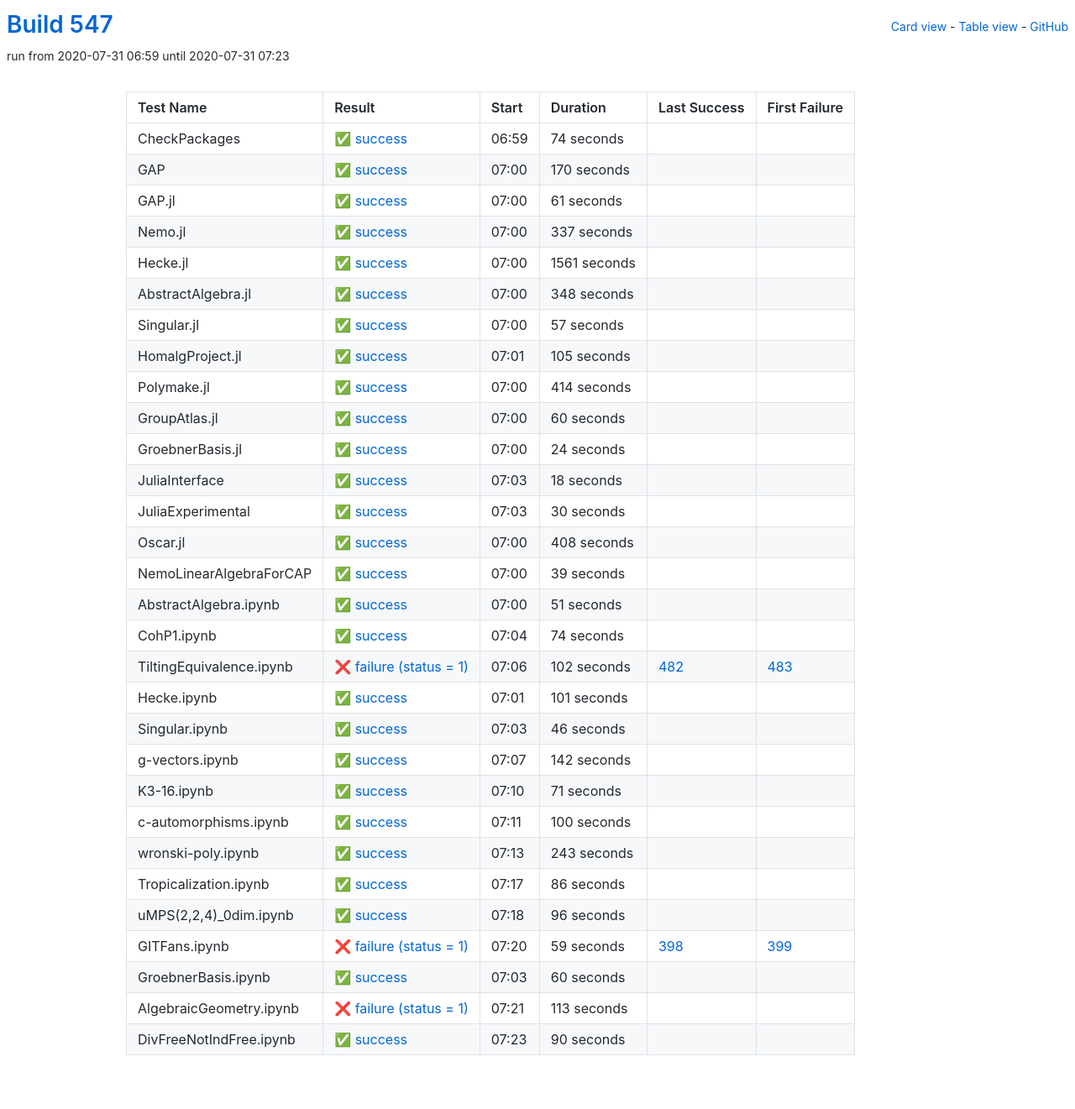
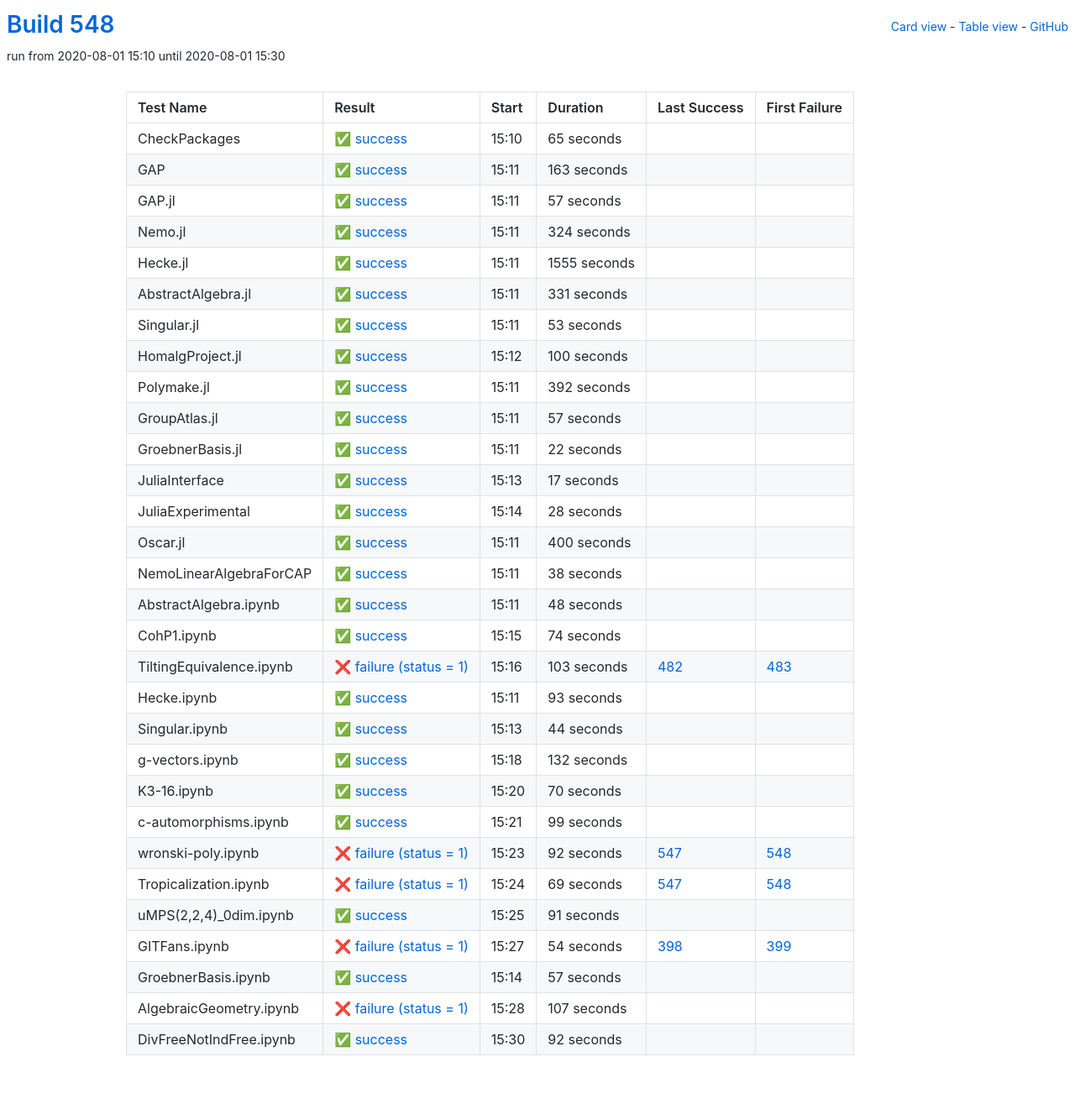
Before and after one commit to oscar-system/oscar-ci-status-stable, a Jekyll site: the page built from table.html, in a window 1280 px wide. Shown: the whole page at 84% size. Built offline with Jekyll 4.4.1, drawn with Linux system fonts in a browser that asks for light colours.

Commit message:
Build #548

```diff
--- a/_data/ci.yml
+++ b/_data/ci.yml
@@ -1,6 +1,6 @@
 ---
-build: 547
-build_url: https://oscarci.mathematik.uni-kl.de/job/oscar-stable/547/
+build: 548
+build_url: https://oscarci.mathematik.uni-kl.de/job/oscar-stable/548/
 job: oscar-stable
 organization: oscar-system
 repo: oscar-ci-status-stable
@@ -8,80 +8,32 @@ repourl: https://github.com/oscar-system/oscar-ci-status-stable
 tests:
 - name: CheckPackages
   id: checkpackages
-  log: https://oscarci.mathematik.uni-kl.de/job/oscar-stable/547/artifact/logs/build-547/CheckPackages.log
-  start: 2020-07-31 06:59
+  log: https://oscarci.mathematik.uni-kl.de/job/oscar-stable/548/artifact/logs/build-548/CheckPackages.log
+  start: 2020-08-01 15:10
   success: true
   exitcode: 0
   status: success
-  duration: 74
+  duration: 65
   last_success: false
   last_success_url:
   first_failure: false
   first_failure_url:
 - name: GAP
   id: gap
-  log: https://oscarci.mathematik.uni-kl.de/job/oscar-stable/547/artifact/logs/build-547/GAP.log
-  start: 2020-07-31 07:00
+  log: https://oscarci.mathematik.uni-kl.de/job/oscar-stable/548/artifact/logs/build-548/GAP.log
+  start: 2020-08-01 15:11
   success: true
   exitcode: 0
   status: success
-  duration: 170
+  duration: 163
   last_success: false
   last_success_url:
   first_failure: false
   first_failure_url:
 - name: GAP.jl
   id: gap-jl
-  log: https://oscarci.mathematik.uni-kl.de/job/oscar-stable/547/artifact/logs/build-547/GAP.jl.log
-  start: 2020-07-31 07:00
-  success: true
-  exitcode: 0
-  status: success
-  duration: 61
-  last_success: false
-  last_success_url:
-  first_failure: false
-  first_failure_url:
-- name: Nemo.jl
-  id: nemo-jl
-  log: https://oscarci.mathematik.uni-kl.de/job/oscar-stable/547/artifact/logs/build-547/Nemo.jl.log
-  start: 2020-07-31 07:00
-  success: true
-  exitcode: 0
-  status: success
-  duration: 337
-  last_success: false
-  last_success_url:
-  first_failure: false
-  first_failure_url:
-- name: Hecke.jl
-  id: hecke-jl
-  log: https://oscarci.mathematik.uni-kl.de/job/oscar-stable/547/artifact/logs/build-547/Hecke.jl.log
-  start: 2020-07-31 07:00
-  success: true
-  exitcode: 0
-  status: success
-  duration: 1561
-  last_success: false
-  last_success_url:
-  first_failure: false
-  first_failure_url:
-- name: AbstractAlgebra.jl
-  id: abstractalgebra-jl
-  log: https://oscarci.mathematik.uni-kl.de/job/oscar-stable/547/artifact/logs/build-547/AbstractAlgebra.jl.log
-  start: 2020-07-31 07:00
-  success: true
-  exitcode: 0
-  status: success
-  duration: 348
-  last_success: false
-  last_success_url:
-  first_failure: false
-  first_failure_url:
-- name: Singular.jl
-  id: singular-jl
-  log: https://oscarci.mathematik.uni-kl.de/job/oscar-stable/547/artifact/logs/build-547/Singular.jl.log
-  start: 2020-07-31 07:00
+  log: https://oscarci.mathematik.uni-kl.de/job/oscar-stable/548/artifact/logs/build-548/GAP.jl.log
+  start: 2020-08-01 15:11
   success: true
   exitcode: 0
   status: success
@@ -90,118 +42,166 @@ tests:
   last_success_url:
   first_failure: false
   first_failure_url:
-- name: HomalgProject.jl
-  id: homalgproject-jl
-  log: https://oscarci.mathematik.uni-kl.de/job/oscar-stable/547/artifact/logs/build-547/HomalgProject.jl.log
-  start: 2020-07-31 07:01
+- name: Nemo.jl
+  id: nemo-jl
+  log: https://oscarci.mathematik.uni-kl.de/job/oscar-stable/548/artifact/logs/build-548/Nemo.jl.log
+  start: 2020-08-01 15:11
   success: true
   exitcode: 0
   status: success
-  duration: 105
+  duration: 324
+  last_success: false
+  last_success_url:
+  first_failure: false
+  first_failure_url:
+- name: Hecke.jl
+  id: hecke-jl
+  log: https://oscarci.mathematik.uni-kl.de/job/oscar-stable/548/artifact/logs/build-548/Hecke.jl.log
+  start: 2020-08-01 15:11
+  success: true
+  exitcode: 0
+  status: success
+  duration: 1555
+  last_success: false
+  last_success_url:
+  first_failure: false
+  first_failure_url:
+- name: AbstractAlgebra.jl
+  id: abstractalgebra-jl
+  log: https://oscarci.mathematik.uni-kl.de/job/oscar-stable/548/artifact/logs/build-548/AbstractAlgebra.jl.log
+  start: 2020-08-01 15:11
+  success: true
+  exitcode: 0
+  status: success
+  duration: 331
+  last_success: false
+  last_success_url:
+  first_failure: false
+  first_failure_url:
+- name: Singular.jl
+  id: singular-jl
+  log: https://oscarci.mathematik.uni-kl.de/job/oscar-stable/548/artifact/logs/build-548/Singular.jl.log
+  start: 2020-08-01 15:11
+  success: true
+  exitcode: 0
+  status: success
+  duration: 53
+  last_success: false
+  last_success_url:
+  first_failure: false
+  first_failure_url:
+- name: HomalgProject.jl
+  id: homalgproject-jl
+  log: https://oscarci.mathematik.uni-kl.de/job/oscar-stable/548/artifact/logs/build-548/HomalgProject.jl.log
+  start: 2020-08-01 15:12
+  success: true
+  exitcode: 0
+  status: success
+  duration: 100
   last_success: false
   last_success_url:
   first_failure: false
   first_failure_url:
 - name: Polymake.jl
   id: polymake-jl
-  log: https://oscarci.mathematik.uni-kl.de/job/oscar-stable/547/artifact/logs/build-547/Polymake.jl.log
-  start: 2020-07-31 07:00
+  log: https://oscarci.mathematik.uni-kl.de/job/oscar-stable/548/artifact/logs/build-548/Polymake.jl.log
+  start: 2020-08-01 15:11
   success: true
   exitcode: 0
   status: success
-  duration: 414
+  duration: 392
   last_success: false
   last_success_url:
   first_failure: false
   first_failure_url:
 - name: GroupAtlas.jl
   id: groupatlas-jl
-  log: https://oscarci.mathematik.uni-kl.de/job/oscar-stable/547/artifact/logs/build-547/GroupAtlas.jl.log
-  start: 2020-07-31 07:00
+  log: https://oscarci.mathematik.uni-kl.de/job/oscar-stable/548/artifact/logs/build-548/GroupAtlas.jl.log
+  start: 2020-08-01 15:11
   success: true
   exitcode: 0
   status: success
-  duration: 60
+  duration: 57
   last_success: false
   last_success_url:
   first_failure: false
   first_failure_url:
 - name: GroebnerBasis.jl
   id: groebnerbasis-jl
-  log: https://oscarci.mathematik.uni-kl.de/job/oscar-stable/547/artifact/logs/build-547/GroebnerBasis.jl.log
-  start: 2020-07-31 07:00
+  log: https://oscarci.mathematik.uni-kl.de/job/oscar-stable/548/artifact/logs/build-548/GroebnerBasis.jl.log
+  start: 2020-08-01 15:11
   success: true
   exitcode: 0
   status: success
-  duration: 24
+  duration: 22
   last_success: false
   last_success_url:
   first_failure: false
   first_failure_url:
 - name: JuliaInterface
   id: juliainterface
-  log: https://oscarci.mathematik.uni-kl.de/job/oscar-stable/547/artifact/logs/build-547/JuliaInterface.log
-  start: 2020-07-31 07:03
+  log: https://oscarci.mathematik.uni-kl.de/job/oscar-stable/548/artifact/logs/build-548/JuliaInterface.log
+  start: 2020-08-01 15:13
   success: true
   exitcode: 0
   status: success
-  duration: 18
+  duration: 17
   last_success: false
   last_success_url:
   first_failure: false
   first_failure_url:
 - name: JuliaExperimental
   id: juliaexperimental
-  log: https://oscarci.mathematik.uni-kl.de/job/oscar-stable/547/artifact/logs/build-547/JuliaExperimental.log
-  start: 2020-07-31 07:03
+  log: https://oscarci.mathematik.uni-kl.de/job/oscar-stable/548/artifact/logs/build-548/JuliaExperimental.log
+  start: 2020-08-01 15:14
   success: true
   exitcode: 0
   status: success
-  duration: 30
+  duration: 28
   last_success: false
   last_success_url:
   first_failure: false
   first_failure_url:
 - name: Oscar.jl
   id: oscar-jl
-  log: https://oscarci.mathematik.uni-kl.de/job/oscar-stable/547/artifact/logs/build-547/Oscar.jl.log
-  start: 2020-07-31 07:00
+  log: https://oscarci.mathematik.uni-kl.de/job/oscar-stable/548/artifact/logs/build-548/Oscar.jl.log
+  start: 2020-08-01 15:11
   success: true
   exitcode: 0
   status: success
-  duration: 408
+  duration: 400
   last_success: false
   last_success_url:
   first_failure: false
   first_failure_url:
 - name: NemoLinearAlgebraForCAP
   id: nemolinearalgebraforcap
-  log: https://oscarci.mathematik.uni-kl.de/job/oscar-stable/547/artifact/logs/build-547/NemoLinearAlgebraForCAP.log
-  start: 2020-07-31 07:00
+  log: https://oscarci.mathematik.uni-kl.de/job/oscar-stable/548/artifact/logs/build-548/NemoLinearAlgebraForCAP.log
+  start: 2020-08-01 15:11
   success: true
   exitcode: 0
   status: success
-  duration: 39
+  duration: 38
   last_success: false
   last_success_url:
   first_failure: false
   first_failure_url:
 - name: AbstractAlgebra.ipynb
   id: abstractalgebra-ipynb
-  log: https://oscarci.mathematik.uni-kl.de/job/oscar-stable/547/artifact/logs/build-547/AbstractAlgebra.ipynb.log
-  start: 2020-07-31 07:00
+  log: https://oscarci.mathematik.uni-kl.de/job/oscar-stable/548/artifact/logs/build-548/AbstractAlgebra.ipynb.log
+  start: 2020-08-01 15:11
   success: true
   exitcode: 0
   status: success
-  duration: 51
+  duration: 48
   last_success: false
   last_success_url:
   first_failure: false
   first_failure_url:
 - name: CohP1.ipynb
   id: cohp1-ipynb
-  log: https://oscarci.mathematik.uni-kl.de/job/oscar-stable/547/artifact/logs/build-547/CohP1.ipynb.log
-  start: 2020-07-31 07:04
+  log: https://oscarci.mathematik.uni-kl.de/job/oscar-stable/548/artifact/logs/build-548/CohP1.ipynb.log
+  start: 2020-08-01 15:15
   success: true
   exitcode: 0
   status: success
@@ -212,156 +212,156 @@ tests:
   first_failure_url:
 - name: TiltingEquivalence.ipynb
   id: tiltingequivalence-ipynb
-  log: https://oscarci.mathematik.uni-kl.de/job/oscar-stable/547/artifact/logs/build-547/TiltingEquivalence.ipynb.log
-  start: 2020-07-31 07:06
+  log: https://oscarci.mathematik.uni-kl.de/job/oscar-stable/548/artifact/logs/build-548/TiltingEquivalence.ipynb.log
+  start: 2020-08-01 15:16
   success: false
   exitcode: 1
   status: failure
-  duration: 102
+  duration: 103
   last_success: 482
   last_success_url: https://oscarci.mathematik.uni-kl.de/job/oscar-stable/482/
   first_failure: 483
   first_failure_url: https://oscarci.mathematik.uni-kl.de/job/oscar-stable/483/
 - name: Hecke.ipynb
   id: hecke-ipynb
-  log: https://oscarci.mathematik.uni-kl.de/job/oscar-stable/547/artifact/logs/build-547/Hecke.ipynb.log
-  start: 2020-07-31 07:01
+  log: https://oscarci.mathematik.uni-kl.de/job/oscar-stable/548/artifact/logs/build-548/Hecke.ipynb.log
+  start: 2020-08-01 15:11
   success: true
   exitcode: 0
   status: success
-  duration: 101
+  duration: 93
   last_success: false
   last_success_url:
   first_failure: false
   first_failure_url:
 - name: Singular.ipynb
   id: singular-ipynb
-  log: https://oscarci.mathematik.uni-kl.de/job/oscar-stable/547/artifact/logs/build-547/Singular.ipynb.log
-  start: 2020-07-31 07:03
+  log: https://oscarci.mathematik.uni-kl.de/job/oscar-stable/548/artifact/logs/build-548/Singular.ipynb.log
+  start: 2020-08-01 15:13
   success: true
   exitcode: 0
   status: success
-  duration: 46
+  duration: 44
   last_success: false
   last_success_url:
   first_failure: false
   first_failure_url:
 - name: g-vectors.ipynb
   id: g-vectors-ipynb
-  log: https://oscarci.mathematik.uni-kl.de/job/oscar-stable/547/artifact/logs/build-547/g-vectors.ipynb.log
-  start: 2020-07-31 07:07
+  log: https://oscarci.mathematik.uni-kl.de/job/oscar-stable/548/artifact/logs/build-548/g-vectors.ipynb.log
+  start: 2020-08-01 15:18
   success: true
   exitcode: 0
   status: success
-  duration: 142
+  duration: 132
   last_success: false
   last_success_url:
   first_failure: false
   first_failure_url:
 - name: K3-16.ipynb
   id: k3-16-ipynb
-  log: https://oscarci.mathematik.uni-kl.de/job/oscar-stable/547/artifact/logs/build-547/K3-16.ipynb.log
-  start: 2020-07-31 07:10
+  log: https://oscarci.mathematik.uni-kl.de/job/oscar-stable/548/artifact/logs/build-548/K3-16.ipynb.log
+  start: 2020-08-01 15:20
   success: true
   exitcode: 0
   status: success
-  duration: 71
+  duration: 70
   last_success: false
   last_success_url:
   first_failure: false
   first_failure_url:
 - name: c-automorphisms.ipynb
   id: c-automorphisms-ipynb
-  log: https://oscarci.mathematik.uni-kl.de/job/oscar-stable/547/artifact/logs/build-547/c-automorphisms.ipynb.log
-  start: 2020-07-31 07:11
+  log: https://oscarci.mathematik.uni-kl.de/job/oscar-stable/548/artifact/logs/build-548/c-automorphisms.ipynb.log
+  start: 2020-08-01 15:21
   success: true
   exitcode: 0
   status: success
-  duration: 100
+  duration: 99
   last_success: false
   last_success_url:
   first_failure: false
   first_failure_url:
 - name: wronski-poly.ipynb
   id: wronski-poly-ipynb
-  log: https://oscarci.mathematik.uni-kl.de/job/oscar-stable/547/artifact/logs/build-547/wronski-poly.ipynb.log
-  start: 2020-07-31 07:13
+  log: https://oscarci.mathematik.uni-kl.de/job/oscar-stable/548/artifact/logs/build-548/wronski-poly.ipynb.log
+  start: 2020-08-01 15:23
+  success: false
+  exitcode: 1
+  status: failure
+  duration: 92
+  last_success: 547
+  last_success_url: https://oscarci.mathematik.uni-kl.de/job/oscar-stable/547/
+  first_failure: 548
+  first_failure_url: https://oscarci.mathematik.uni-kl.de/job/oscar-stable/548/
+- name: Tropicalization.ipynb
+  id: tropicalization-ipynb
+  log: https://oscarci.mathematik.uni-kl.de/job/oscar-stable/548/artifact/logs/build-548/Tropicalization.ipynb.log
+  start: 2020-08-01 15:24
+  success: false
+  exitcode: 1
+  status: failure
+  duration: 69
+  last_success: 547
+  last_success_url: https://oscarci.mathematik.uni-kl.de/job/oscar-stable/547/
+  first_failure: 548
+  first_failure_url: https://oscarci.mathematik.uni-kl.de/job/oscar-stable/548/
+- name: uMPS(2,2,4)_0dim.ipynb
+  id: umps-2-2-4-0dim-ipynb
+  log: https://oscarci.mathematik.uni-kl.de/job/oscar-stable/548/artifact/logs/build-548/uMPS-2-2-4-_0dim.ipynb.log
+  start: 2020-08-01 15:25
   success: true
   exitcode: 0
   status: success
-  duration: 243
-  last_success: false
-  last_success_url:
-  first_failure: false
-  first_failure_url:
-- name: Tropicalization.ipynb
-  id: tropicalization-ipynb
-  log: https://oscarci.mathematik.uni-kl.de/job/oscar-stable/547/artifact/logs/build-547/Tropicalization.ipynb.log
-  start: 2020-07-31 07:17
-  success: true
-  exitcode: 0
-  status: success
-  duration: 86
-  last_success: false
-  last_success_url:
-  first_failure: false
-  first_failure_url:
-- name: uMPS(2,2,4)_0dim.ipynb
-  id: umps-2-2-4-0dim-ipynb
-  log: https://oscarci.mathematik.uni-kl.de/job/oscar-stable/547/artifact/logs/build-547/uMPS-2-2-4-_0dim.ipynb.log
-  start: 2020-07-31 07:18
-  success: true
-  exitcode: 0
-  status: success
-  duration: 96
+  duration: 91
   last_success: false
   last_success_url:
   first_failure: false
   first_failure_url:
 - name: GITFans.ipynb
   id: gitfans-ipynb
-  log: https://oscarci.mathematik.uni-kl.de/job/oscar-stable/547/artifact/logs/build-547/GITFans.ipynb.log
-  start: 2020-07-31 07:20
+  log: https://oscarci.mathematik.uni-kl.de/job/oscar-stable/548/artifact/logs/build-548/GITFans.ipynb.log
+  start: 2020-08-01 15:27
   success: false
   exitcode: 1
   status: failure
-  duration: 59
+  duration: 54
   last_success: 398
   last_success_url: https://oscarci.mathematik.uni-kl.de/job/oscar-stable/398/
   first_failure: 399
   first_failure_url: https://oscarci.mathematik.uni-kl.de/job/oscar-stable/399/
 - name: GroebnerBasis.ipynb
   id: groebnerbasis-ipynb
-  log: https://oscarci.mathematik.uni-kl.de/job/oscar-stable/547/artifact/logs/build-547/GroebnerBasis.ipynb.log
-  start: 2020-07-31 07:03
+  log: https://oscarci.mathematik.uni-kl.de/job/oscar-stable/548/artifact/logs/build-548/GroebnerBasis.ipynb.log
+  start: 2020-08-01 15:14
   success: true
   exitcode: 0
   status: success
-  duration: 60
+  duration: 57
   last_success: false
   last_success_url:
   first_failure: false
   first_failure_url:
 - name: AlgebraicGeometry.ipynb
   id: algebraicgeometry-ipynb
-  log: https://oscarci.mathematik.uni-kl.de/job/oscar-stable/547/artifact/logs/build-547/AlgebraicGeometry.ipynb.log
-  start: 2020-07-31 07:21
+  log: https://oscarci.mathematik.uni-kl.de/job/oscar-stable/548/artifact/logs/build-548/AlgebraicGeometry.ipynb.log
+  start: 2020-08-01 15:28
   success: false
   exitcode: 1
   status: failure
-  duration: 113
+  duration: 107
   last_success: false
   last_success_url:
   first_failure: false
   first_failure_url:
 - name: DivFreeNotIndFree.ipynb
   id: divfreenotindfree-ipynb
-  log: https://oscarci.mathematik.uni-kl.de/job/oscar-stable/547/artifact/logs/build-547/DivFreeNotIndFree.ipynb.log
-  start: 2020-07-31 07:23
+  log: https://oscarci.mathematik.uni-kl.de/job/oscar-stable/548/artifact/logs/build-548/DivFreeNotIndFree.ipynb.log
+  start: 2020-08-01 15:30
   success: true
   exitcode: 0
   status: success
-  duration: 90
+  duration: 92
   last_success: false
   last_success_url:
   first_failure: false
```
Also changed, not shown: README.md.
